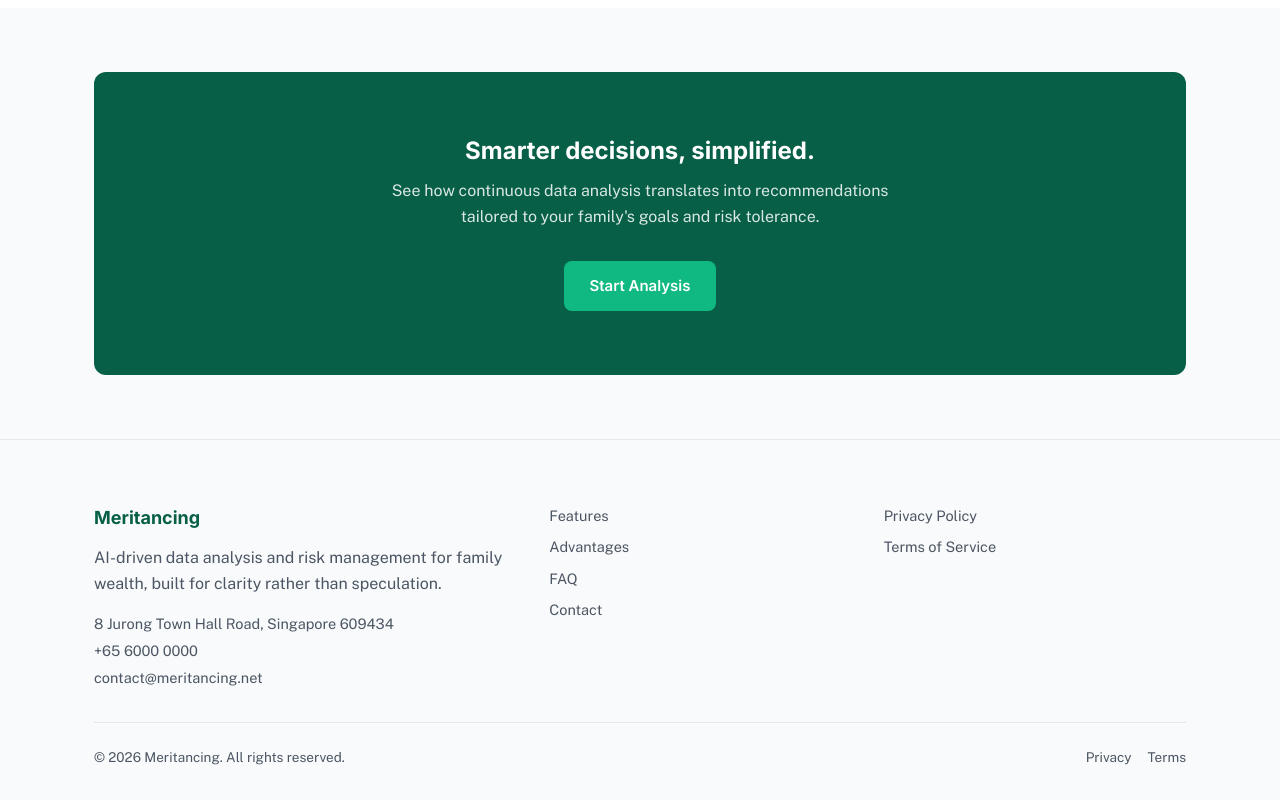
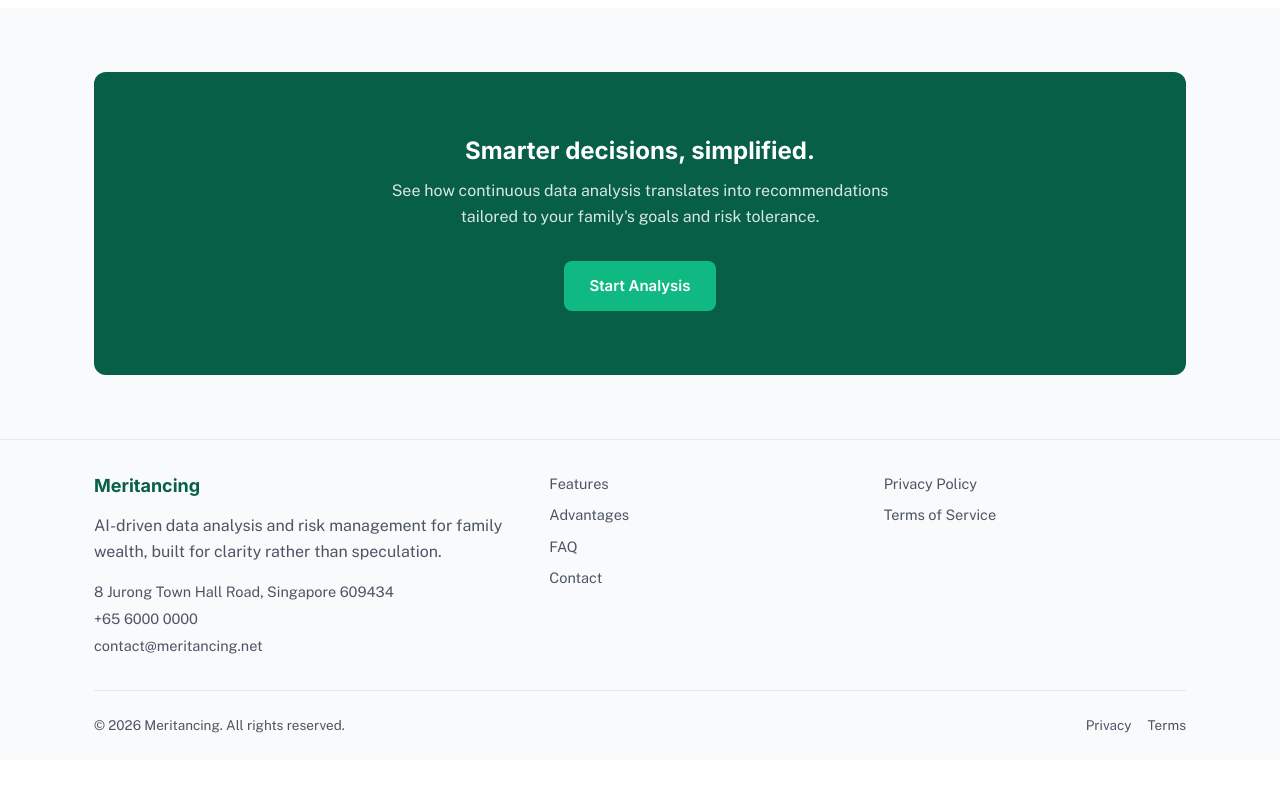
Before and after one commit to taybadeveloper/Meritancing, a Next.js app: page / in a window 1280 px wide. Shown: the part 3379-4179 px from the top of the page. After the commit the page ends 4139 px from the top, so only its background shows below. Built offline with nearby package versions, Linux system fonts and the light colour scheme.

Commit message:
Reduce footer top/bottom padding on all devices

```diff
--- a/app/globals.css
+++ b/app/globals.css
@@ -536,7 +536,7 @@ textarea.form-input{ resize:vertical; }
 footer{
   background:var(--secondary);
   border-top:1px solid var(--border);
-  padding:var(--space-8) 0 var(--space-6);
+  padding:var(--space-6) 0 var(--space-5);
 }
 .footer-grid{
   display:grid;
```
